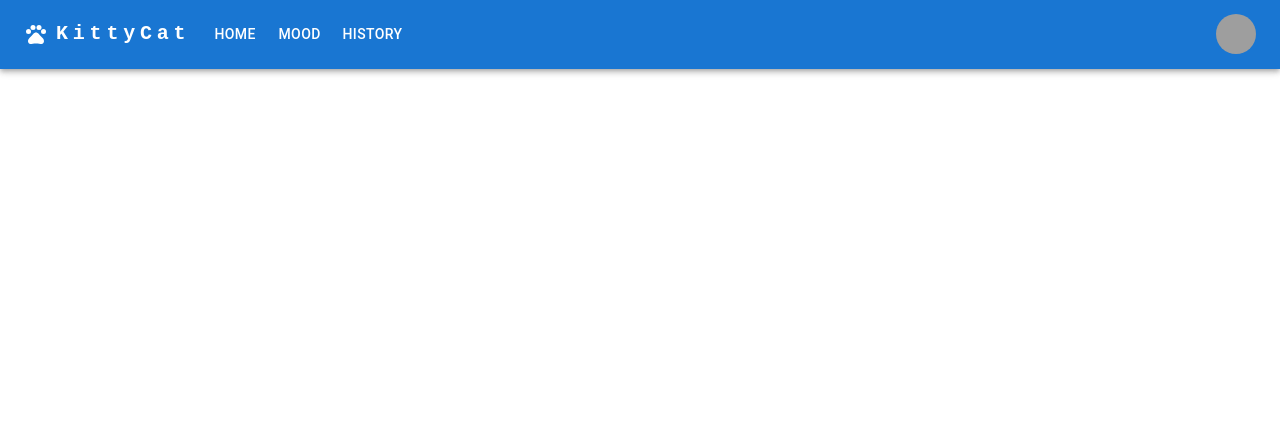
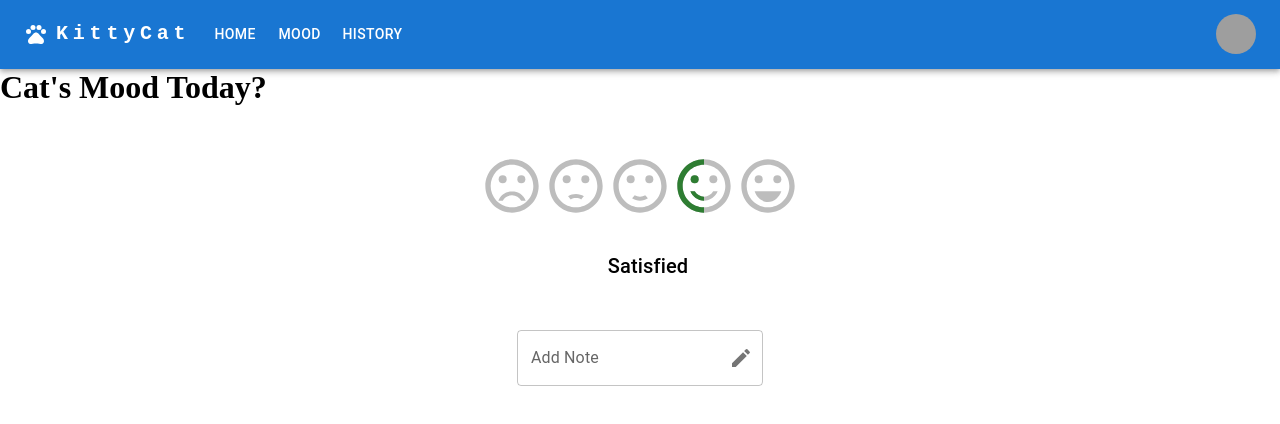
Before and after one commit to SagarSharma2809/cat-mood-tracker, a React (Vite) app: page /MoodPage in a window 1280 px wide. Shown: the top 424 px of the page. Built offline with nearby package versions, Linux system fonts and the light colour scheme; grey boxes are pictures that could not be loaded.

Commit message:
refactored the codebase and added notes component in mood page

```diff
--- a/src/App.jsx
+++ b/src/App.jsx
@@ -3,8 +3,8 @@ import React from 'react';
 import { BrowserRouter as Router, Routes, Route } from "react-router-dom";
 import NavBar from "./NavBar";
 import Home from "./Home";
-import Mood from "./Mood";
-import History from "./History";
+import MoodPage from './MoodPage';
+import HistoryPage from './HistoryPage';
 
 
 
@@ -16,8 +16,8 @@ function App() {
         <NavBar />
         <Routes>
           <Route path="/" element={<Home />} />
-          <Route path="/Mood" element={<Mood />} />
-          <Route path="/History" element={<History />} />
+          <Route path="/MoodPage" element={<MoodPage />} />
+          <Route path="/HistoryPage" element={<HistoryPage />} />
         </Routes>
       </Router>
     </>
--- a/src/History.jsx
+++ b/src/HistoryPage.jsx
@@ -1,6 +1,6 @@
 // import NavBar from "./NavBar"
 
-export default function History() {
+export default function HistoryPage() {
 
     return (
         <>
--- a/src/Mood.jsx
+++ b/src/Mood.jsx
@@ -1,4 +1,5 @@
-import { useState } from "react";
+import { useState } from 'react';
+
 import propTypes from 'prop-types';
 import Rating from "@mui/material/Rating";
 import { styled } from '@mui/material/styles';
@@ -106,7 +107,8 @@ export default function Mood() {
             )}
         </Box>
 
-        <h1>hi there</h1>
+
+
         </>
     );
 }
--- /dev/null
+++ b/src/MoodPage.jsx
@@ -0,0 +1,19 @@
+
+import Mood from "./Mood"
+import Note from "./Note"
+
+import { Box } from "@mui/material"
+
+
+export default function MoodPage(){
+    return (
+        <>
+        <h1>Cat's Mood Today?</h1>
+
+        <Mood/>
+        <Box sx={{m:2, display: 'flex', flexDirection: 'column', justifyContent: 'center', alignItems: 'center'}}>
+            <Note/>
+        </Box>
+        </>
+    )
+}
--- a/src/NavBar.jsx
+++ b/src/NavBar.jsx
@@ -137,7 +137,7 @@ export default function NavBar() {
                                 key={page}
                                 onClick={handleCloseNavMenu}
                                 component={Link}
-                                to={page === "Home" ? "/" : `/${page}`}
+                                to={page === "Home" ? "/" : `/${page}Page`}
                                 sx={{ my: 2, color: 'white', display: 'block' }}
                             >
                                 {page}
--- /dev/null
+++ b/src/Note.jsx
@@ -0,0 +1,43 @@
+
+import { useState } from 'react';
+
+import TextField from '@mui/material/TextField';
+import InputAdornment from '@mui/material/InputAdornment';
+import IconButton from '@mui/material/IconButton';
+import CreateIcon from '@mui/icons-material/Create';
+
+export default function Note(){
+
+    const [input, setInput] = useState("");
+
+    const handleChange = (event) =>{
+        setInput(event.target.value);
+    }
+
+    return(
+        <>
+
+
+        <TextField
+          id="outlined-multiline-flexible"
+          label="Add Note"
+          multiline
+          maxRows={4}
+          value={input}
+          onChange={handleChange}
+          InputProps={{
+            endAdornment: <InputAdornment position="end">
+                <IconButton
+                  aria-label="toggle note"
+
+                  edge="end"
+                >
+                  <CreateIcon></CreateIcon>
+                </IconButton>
+            </InputAdornment>,
+          }}
+        />
+
+        </>
+    )
+}
```
